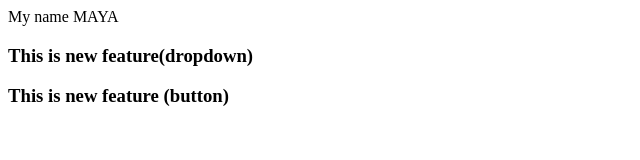
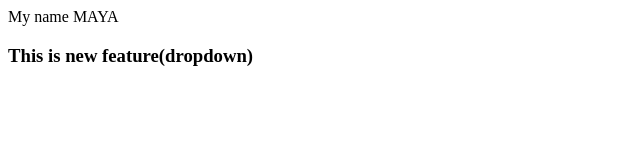
Before and after one commit to shailendra1/localrepo, a plain HTML site: page index.html in a window 1280 px wide. Shown: the whole page, without its empty margins (0-640 px from the left). Drawn offline with Linux system fonts and the light colour scheme.

Commit message:
delete button

```diff
--- a/index.html
+++ b/index.html
@@ -4,5 +4,3 @@
 
 
 <h3>This is new feature(dropdown)</h3>
-
-<h3>This is new feature (button)</h3>
```
